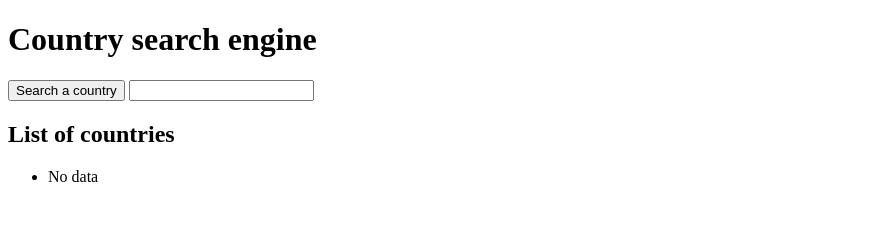
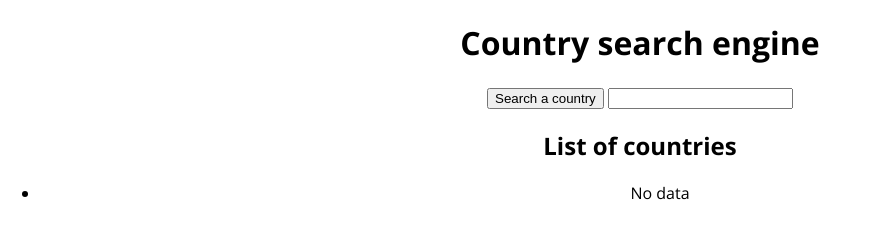
Before and after one commit to paulinastefanska/country-search, a plain HTML site: page index.html in a window 1280 px wide. Shown: the whole page, without its empty margins (0-874 px from the left). Drawn offline with nearby package versions, Linux system fonts and the light colour scheme; files that its build step writes are made by us from their sources.

Commit message:
Add styles and enter click button

```diff
--- a/js/script.js
+++ b/js/script.js
@@ -3,8 +3,17 @@
 var url = 'https://restcountries.eu/rest/v1/name/';
 var countriesList = document.getElementById('countries');
 
+// Event listener for search button
 document.getElementById('search').addEventListener('click', searchCountries);
 
+// Enter button click
+document.querySelector("#country-name").addEventListener("keyup", function(e) {
+  if (e.keyCode == 13) {
+    searchCountries();
+  }
+});
+
+// Function fetch countries data
 function searchCountries() {
     var countryName = document.getElementById('country-name').value;
     if(!countryName.length) countryName = 'Poland';
@@ -15,6 +24,7 @@ function searchCountries() {
         .then(showCountriesList);
 }
 
+// Clear country card list and generating new card (from template) for each country found
 function showCountriesList(resp) {
 	countriesList.innerHTML = '';
 	resp.forEach(function(country){
--- a/sass/style.scss
+++ b/sass/style.scss
@@ -0,0 +1,8 @@
+* {
+  box-sizing: border-box;
+}
+body {
+	margin: 0 auto;
+	text-align: center;
+	font-family: 'Open Sans', sans-serif;
+}
```
Also changed, not shown: index.html (+1 -1 lines), css/style.css (added).
